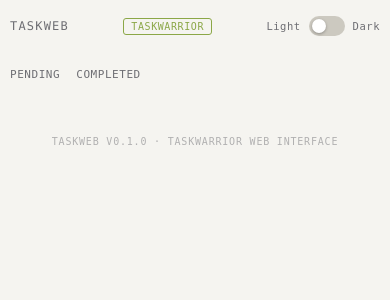
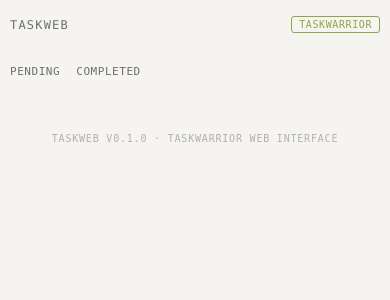
Before and after one commit to ivankovnatsky/taskweb, a Flask app: template taskweb/templates/base.html in a window 390 px wide. Shown: the top 300 px of the page. Run offline with Flask 3, Linux system fonts and the light colour scheme; the template is opened without the code that fills it, so the values that code supplies are empty.

Commit message:
Remove theme toggle, use system preference only
Dark/light mode now driven entirely by CSS prefers-color-scheme
media query. No toggle UI, no JavaScript theme code, no localStorage.

https://claude.ai/code/session_012mGDfxuuAfjA45JJnFLQ5S

```diff
--- a/taskweb/static/app.js
+++ b/taskweb/static/app.js
@@ -1,25 +1,3 @@
-// Theme toggle
-const toggle = document.getElementById('themeToggle');
-const root = document.documentElement;
-const mq = window.matchMedia('(prefers-color-scheme: dark)');
-
-function apply(dark) {
-  root.setAttribute('data-theme', dark ? 'dark' : 'light');
-  toggle.checked = dark;
-}
-
-// Always follow system preference on load (no localStorage persistence)
-// The toggle is a session-only override
-apply(mq.matches);
-
-// Auto-follow system preference changes
-mq.addEventListener('change', e => apply(e.matches));
-
-// Manual toggle overrides for current session
-toggle.addEventListener('change', () => {
-  root.setAttribute('data-theme', toggle.checked ? 'dark' : 'light');
-});
-
 // Auto-dismiss flash messages
 document.querySelectorAll('.flash').forEach(el => {
   setTimeout(() => {
--- a/taskweb/static/style.css
+++ b/taskweb/static/style.css
@@ -11,21 +11,8 @@
   --flash-success: #5f8700; --flash-error: #d70000;
 }
 
-[data-theme="dark"] {
-  --bg:      #1c1c1e; --chrome: #272729; --border: #3a3a3c;
-  --text:    #e0e0e0; --dim:    #888;
-  --tw-header:#aaa;
-  --tw-id:   #5f87af; --tw-age:  #606060; --tw-proj: #5faf5f;
-  --tw-tag:  #875faf; --tw-due:  #d70000; --tw-due-ok:#5f87af;
-  --tw-urg:  #d75f00; --tw-urghi:#ff8700; --tw-done: #3a3a3c;
-  --tw-desc: #e0e0e0; --tw-act:  #5faf5f; --tw-block:#af8700;
-  --tw-recur:#008787; --tw-sep:  #3a3a3c; --tw-cnt:  #888;
-  --tw-next: #5f5faf;
-  --flash-success: #5faf5f; --flash-error: #ff5f57;
-}
-
 @media (prefers-color-scheme: dark) {
-  :root:not([data-theme="light"]) {
+  :root {
     --bg:#1c1c1e;--chrome:#272729;--border:#3a3a3c;
     --text:#e0e0e0;--dim:#888;--tw-header:#aaa;
     --tw-id:#5f87af;--tw-age:#606060;--tw-proj:#5faf5f;
@@ -82,32 +69,6 @@ h1 {
   opacity: .7;
 }
 
-.toggle-row {
-  display: flex;
-  align-items: center;
-  gap: 8px;
-  font-family: 'SF Mono', monospace;
-  font-size: 10.5px;
-  color: var(--dim);
-  letter-spacing: .05em;
-}
-
-.toggle { position: relative; width: 36px; height: 20px; cursor: pointer }
-.toggle input { opacity: 0; width: 0; height: 0 }
-.slider {
-  position: absolute; inset: 0;
-  background: var(--border); border-radius: 10px;
-  transition: background .2s;
-}
-.slider::before {
-  content: ''; position: absolute;
-  width: 14px; height: 14px; left: 3px; top: 3px;
-  border-radius: 50%; background: white;
-  transition: transform .2s;
-  box-shadow: 0 1px 3px rgba(0,0,0,.3);
-}
-input:checked + .slider { background: #5f87af }
-input:checked + .slider::before { transform: translateX(16px) }
 
 /* Navigation */
 nav {
--- a/taskweb/templates/base.html
+++ b/taskweb/templates/base.html
@@ -11,11 +11,6 @@
 <header>
   <h1>TaskWeb</h1>
   <div class="badge">taskwarrior</div>
-  <div class="toggle-row">
-    <span>Light</span>
-    <label class="toggle"><input type="checkbox" id="themeToggle"><span class="slider"></span></label>
-    <span>Dark</span>
-  </div>
 </header>
 
 <nav>
```
Also changed, not shown: 5 other files.
